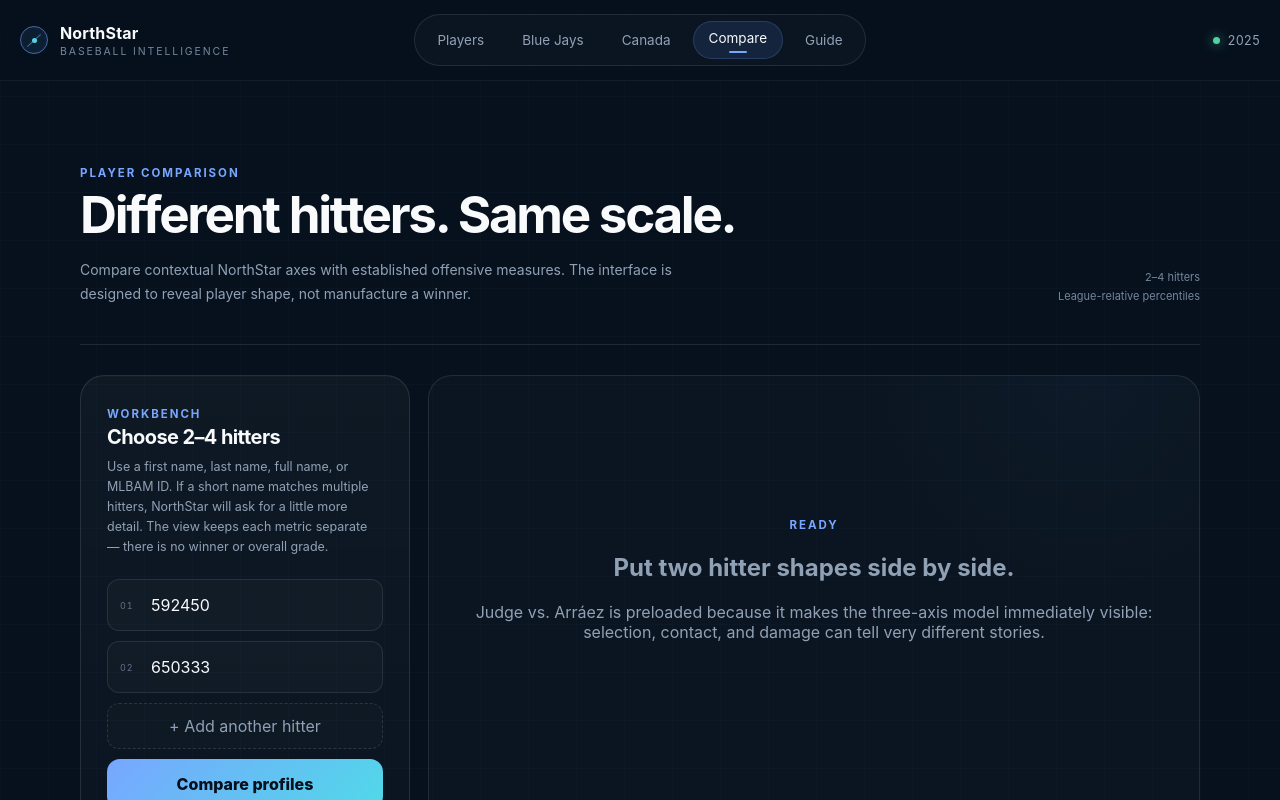
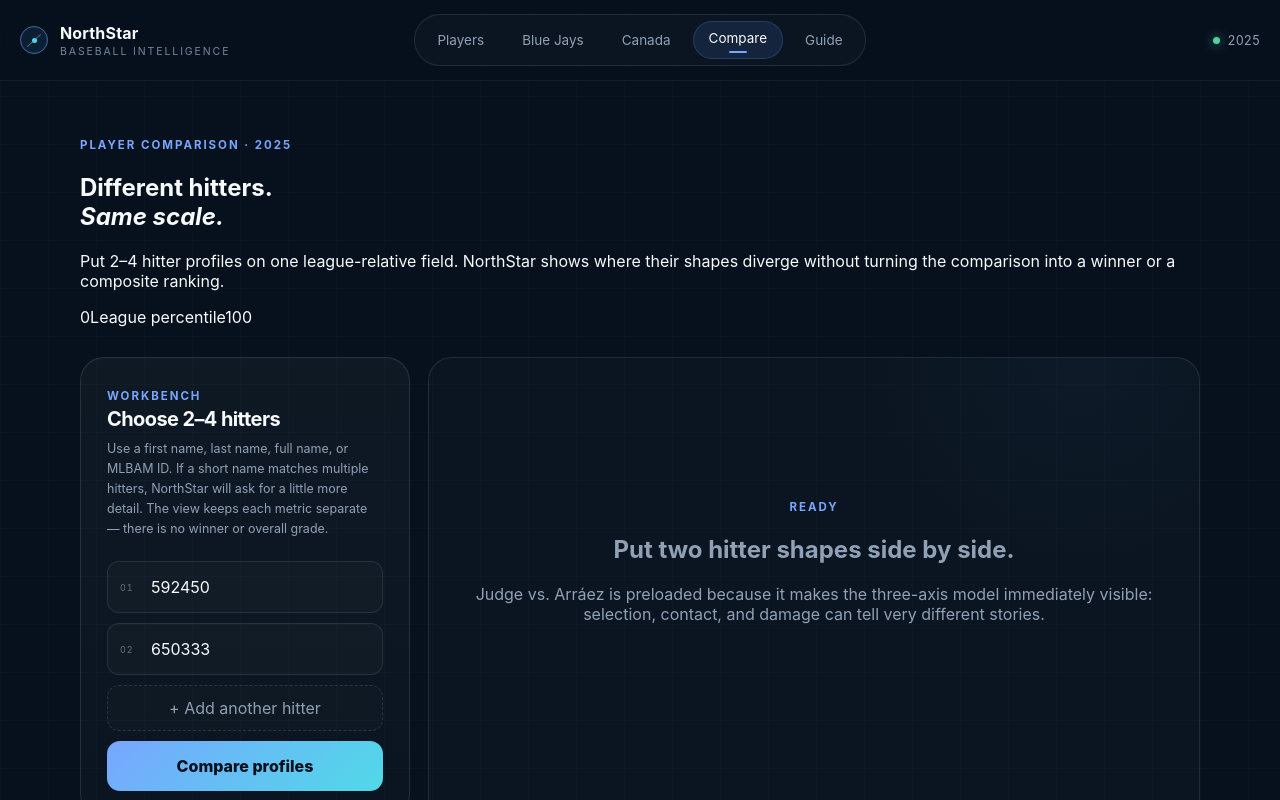
Before and after one commit to royalpriest/northstar-baseball, a Next.js app in the folder web/: page /compare in a window 1280 px wide. Shown: the top 800 px of the page. Built offline with nearby package versions, Linux system fonts and the light colour scheme.

Commit message:
feat(web): give comparison an editorial masthead

```diff
--- a/web/app/compare/page.tsx
+++ b/web/app/compare/page.tsx
@@ -2,21 +2,25 @@ import { CompareWorkbench } from "@/components/compare-workbench";
 
 export default function ComparePage() {
   return (
-    <div className="page-shell page-shell--narrow">
-      <section className="page-hero">
-        <div className="page-hero__copy">
-          <span className="eyebrow">Player comparison</span>
-          <h1 className="page-title">Different hitters. Same scale.</h1>
+    <div className="page-shell page-shell--narrow compare-page--editorial">
+      <section className="compare-masthead">
+        <span className="eyebrow">Player comparison · 2025</span>
+        <div className="compare-masthead__grid">
+          <h1>
+            Different hitters.
+            <br />
+            <em>Same scale.</em>
+          </h1>
           <p>
-            Compare contextual NorthStar axes with established offensive
-            measures. The interface is designed to reveal player shape, not
-            manufacture a winner.
+            Put 2–4 hitter profiles on one league-relative field. NorthStar
+            shows where their shapes diverge without turning the comparison
+            into a winner or a composite ranking.
           </p>
         </div>
-        <div className="page-hero__aside">
-          2–4 hitters
-          <br />
-          League-relative percentiles
+        <div className="compare-masthead__rule">
+          <span>0</span>
+          <span>League percentile</span>
+          <span>100</span>
         </div>
       </section>
 
```
